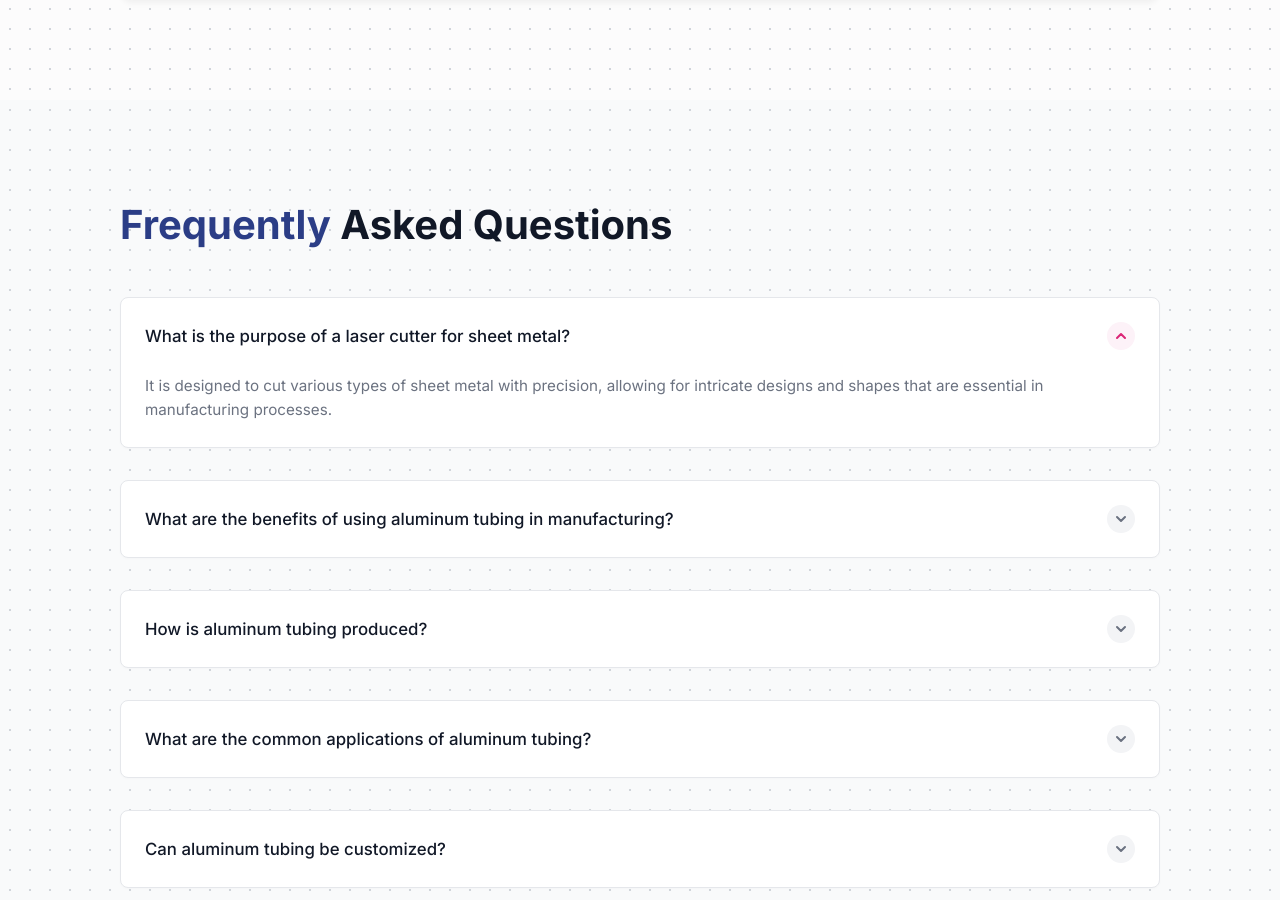
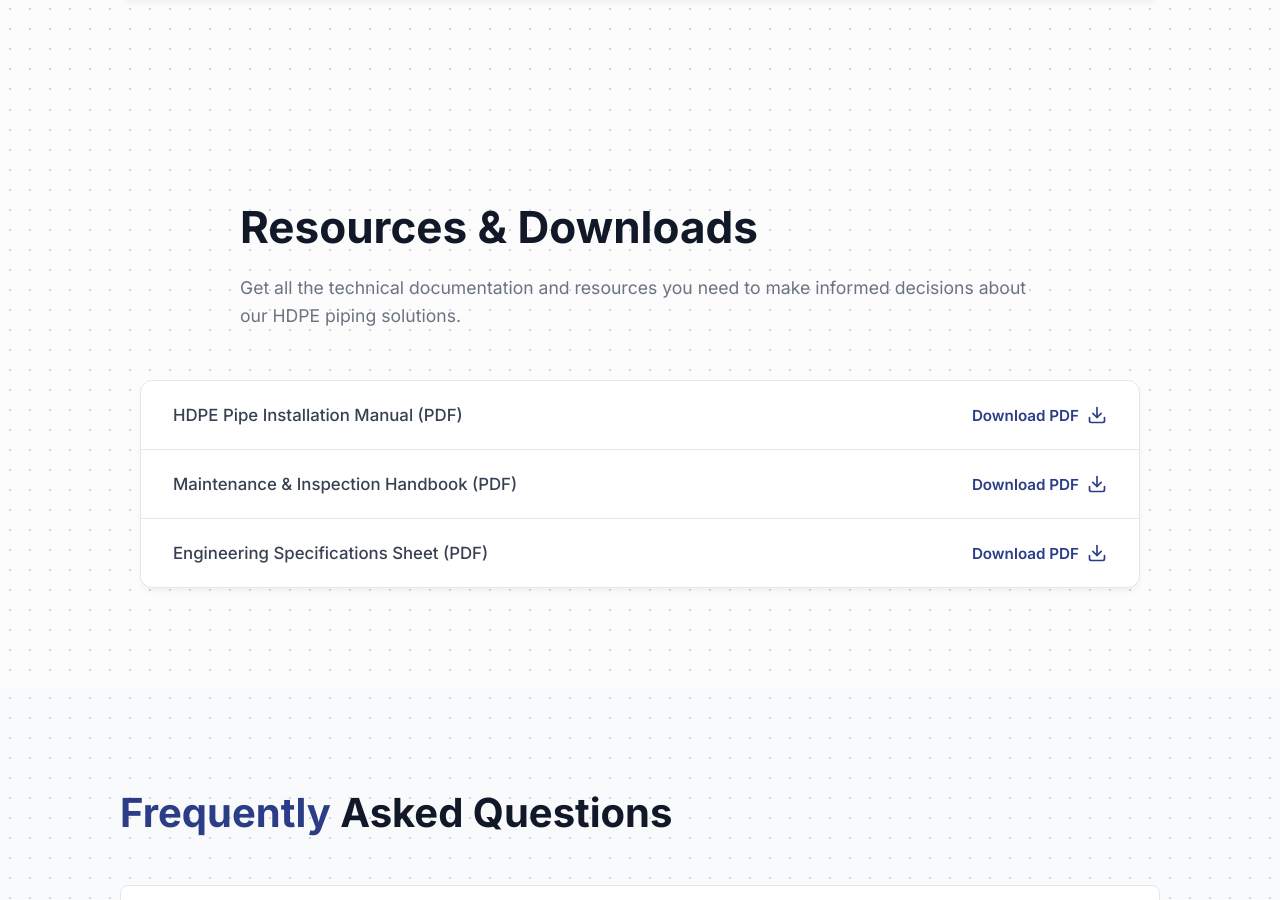
Before and after one commit to Pavithranluffy/gushwork-repo, a plain HTML site: page assignment/index.html in a window 1280 px wide. Shown: the part 7239-8139 px from the top of the page. Drawn offline with Linux system fonts and the light colour scheme.

Commit message:
Ninth Page

```diff
--- a/assignment/index.html
+++ b/assignment/index.html
@@ -828,6 +828,46 @@
             </div>
         </section>
 
+        <!-- Resources Section -->
+        <section class="resources-section" style="background-color: #fcfcfc; background-image: radial-gradient(#d1d5db 1px, transparent 1px); background-size: 20px 20px; padding: 100px 0;">
+            <div class="container">
+                <div class="section-header text-center" style="max-width: 800px; margin: 0 auto 50px auto;">
+                    <h2 style="font-size: 2.75rem; font-weight: 700; color: #111827; margin-bottom: 20px;">Resources & Downloads</h2>
+                    <p style="color: #6b7280; font-size: 1.1rem; line-height: 1.6;">Get all the technical documentation and resources you need to make informed decisions about our HDPE piping solutions.</p>
+                </div>
+
+                <div class="resources-card" style="max-width: 1000px; margin: 0 auto;">
+
+                    <!-- Document 1 -->
+                    <div class="resource-item">
+                        <span class="resource-title">HDPE Pipe Installation Manual (PDF)</span>
+                        <a href="#" class="resource-download">
+                            Download PDF
+                            <svg width="20" height="20" viewBox="0 0 24 24" fill="none" stroke="currentColor" stroke-width="2" stroke-linecap="round" stroke-linejoin="round"><path d="M21 15v4a2 2 0 0 1-2 2H5a2 2 0 0 1-2-2v-4"></path><polyline points="7 10 12 15 17 10"></polyline><line x1="12" y1="15" x2="12" y2="3"></line></svg>
+                        </a>
+                    </div>
+
+                    <!-- Document 2 -->
+                    <div class="resource-item">
+                        <span class="resource-title">Maintenance & Inspection Handbook (PDF)</span>
+                        <a href="#" class="resource-download">
+                            Download PDF
+                            <svg width="20" height="20" viewBox="0 0 24 24" fill="none" stroke="currentColor" stroke-width="2" stroke-linecap="round" stroke-linejoin="round"><path d="M21 15v4a2 2 0 0 1-2 2H5a2 2 0 0 1-2-2v-4"></path><polyline points="7 10 12 15 17 10"></polyline><line x1="12" y1="15" x2="12" y2="3"></line></svg>
+                        </a>
+                    </div>
+
+                    <!-- Document 3 -->
+                    <div class="resource-item">
+                        <span class="resource-title">Engineering Specifications Sheet (PDF)</span>
+                        <a href="#" class="resource-download">
+                            Download PDF
+                            <svg width="20" height="20" viewBox="0 0 24 24" fill="none" stroke="currentColor" stroke-width="2" stroke-linecap="round" stroke-linejoin="round"><path d="M21 15v4a2 2 0 0 1-2 2H5a2 2 0 0 1-2-2v-4"></path><polyline points="7 10 12 15 17 10"></polyline><line x1="12" y1="15" x2="12" y2="3"></line></svg>
+                        </a>
+                    </div>
+                </div>
+            </div>
+        </section>
+
         <!-- FAQ Section -->
         <section class="faq-section"
             style="background-color: #f9fafb; background-image: radial-gradient(#d1d5db 1px, transparent 1px); background-size: 20px 20px; padding: 100px 0;">
--- a/assignment/styles.css
+++ b/assignment/styles.css
@@ -1371,3 +1371,72 @@ section {
         width: 100%;
     }
 }
+
+/* Resources Section */
+.resources-card {
+    background: #ffffff;
+    border: 1px solid #e5e7eb;
+    border-radius: 12px;
+    box-shadow: 0 4px 6px -1px rgba(0,0,0,0.05);
+}
+
+.resource-item {
+    display: flex;
+    align-items: center;
+    justify-content: space-between;
+    padding: 24px 32px;
+    border-bottom: 1px solid #e5e7eb;
+    transition: background-color 0.2s ease;
+}
+
+.resource-item:last-child {
+    border-bottom: none;
+}
+
+.resource-item:hover {
+    background-color: #f8fafc;
+}
+
+.resource-title {
+    font-size: 1.05rem;
+    font-weight: 500;
+    color: #374151;
+}
+
+.resource-download {
+    display: flex;
+    align-items: center;
+    gap: 8px;
+    color: #2b3d86;
+    font-weight: 600;
+    font-size: 0.95rem;
+    text-decoration: none;
+    transition: color 0.2s ease;
+}
+
+.resource-download:hover {
+    color: #1e2b5e;
+}
+
+/* Responsiveness for Resources Section */
+@media (max-width: 768px) {
+    .resources-section {
+        padding: 60px 0 !important;
+    }
+
+    .resources-card {
+        border-radius: 16px;
+    }
+
+    .resource-item {
+        flex-direction: column;
+        align-items: flex-start;
+        padding: 24px 20px;
+        gap: 16px;
+    }
+
+    .resource-title {
+        font-size: 1rem;
+        line-height: 1.4;
+    }
+}
```
